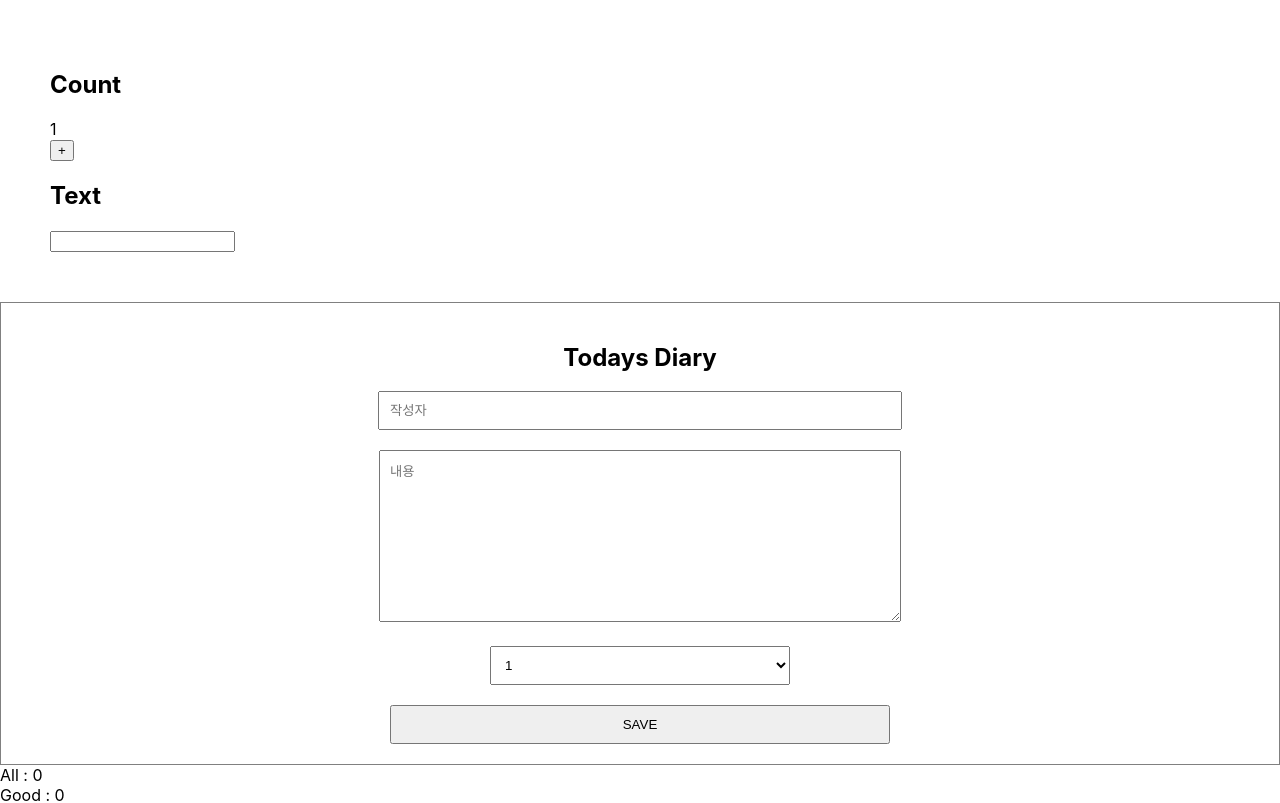
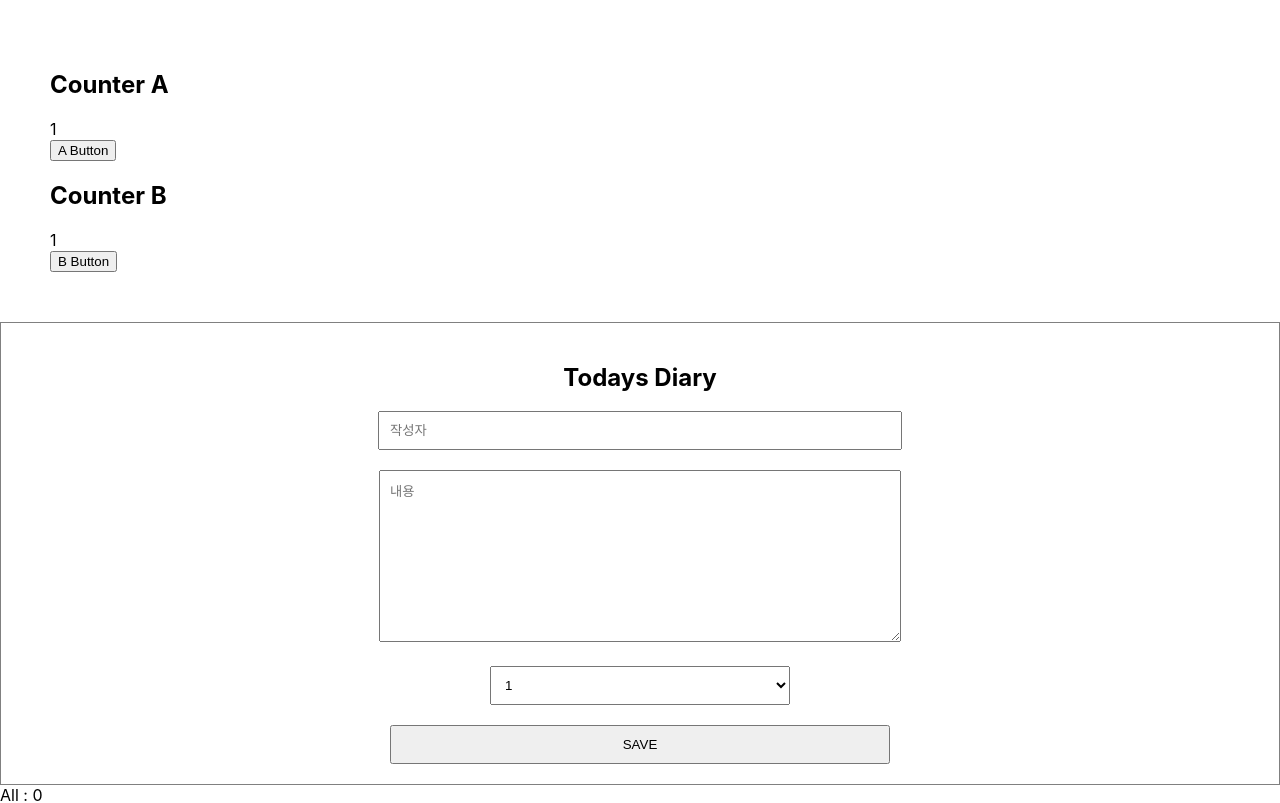
Before and after one commit to ckly/reactStudy, a React (Create React App) app: page / in a window 1280 px wide. Shown: the top 803 px of the page. Built offline with nearby package versions, Linux system fonts and the light colour scheme; no server answers.

Commit message:
React.memo :: 객체 업데이트 관련 예제

```diff
--- a/src/OptimizeTest.js
+++ b/src/OptimizeTest.js
@@ -1,42 +1,42 @@
 import React, { useEffect, useState } from "react";
 
-/*
- * CountView 컴포넌트와 TextView 컴포넌트의 값이 변경 될때
- * 변경 되는 컴포넌트만 업데이트 하도록 하는 예제.
- * React.memo를 사용한다. => 강화된 컴포넌트가 된다.
- * 컴포넌트의 재사용.
- */
-const CountView = React.memo(({count})=>{
-    useEffect(()=>{       //업데이트 될때마다 로그 출력
-        console.log(`Update :: Count : ${count}`);
+const CountA = React.memo(({count})=>{
+    useEffect(()=>{
+        console.log(`Update :: Count A : ${count}`);
     });
     return <div>{count}</div>
 });
 
-const TextView = React.memo(({text})=>{
-    useEffect(()=>{       //업데이트 될때마다 로그 출력
-        console.log(`Update :: Text : ${text}`);
+const CountB = ({obj})=>{
+    useEffect(()=>{
+        console.log(`Update :: Count B : ${obj.count}`)
     });
-    return <div>{text}</div>
-});
+    return <div>{obj.count}</div>
+};
+
+const areEqual = (preProps,nextProps)=>{
+    return preProps.obj.count === nextProps.obj.count;
+}
+
+const MemoizedCounterB = React.memo(CountB,areEqual);
 
 const OptimizeTest = ()=>{
-
-    const [count, setCount] = useState(1);
-    const [text,  setText ] = useState("");
-
-    return <div style={{padding:50}}>
-        <div>
-            <h2>Count</h2>
-            <CountView count={count}/>
-            <button onClick={()=>setCount(count+1)}>+</button>
+    const [count, setCount]=useState(1);
+    const [obj, setObj] = useState({count : 1,});
+    return (
+        <div style={{padding:50}}>
+            <div>
+                <h2>Counter A</h2>
+                <CountA count={count}/>
+                <button onClick={()=>setCount(count)}>A Button</button>
+            </div>
+            <div>
+                <h2>Counter B</h2>
+                <MemoizedCounterB obj={obj}/>
+                <button onClick={()=>setObj({count : obj.count})}>B Button</button>
+            </div>
         </div>
-        <div>
-            <h2>Text</h2>
-            <TextView text={text}/>
-            <input onChange={(e)=>setText(e.target.value)}></input>
-        </div>
-    </div>
+    )
 }
 
 export default OptimizeTest;
```
Also changed, not shown: src/Old_OptimizeTest.js (added, +42 -0 lines).
